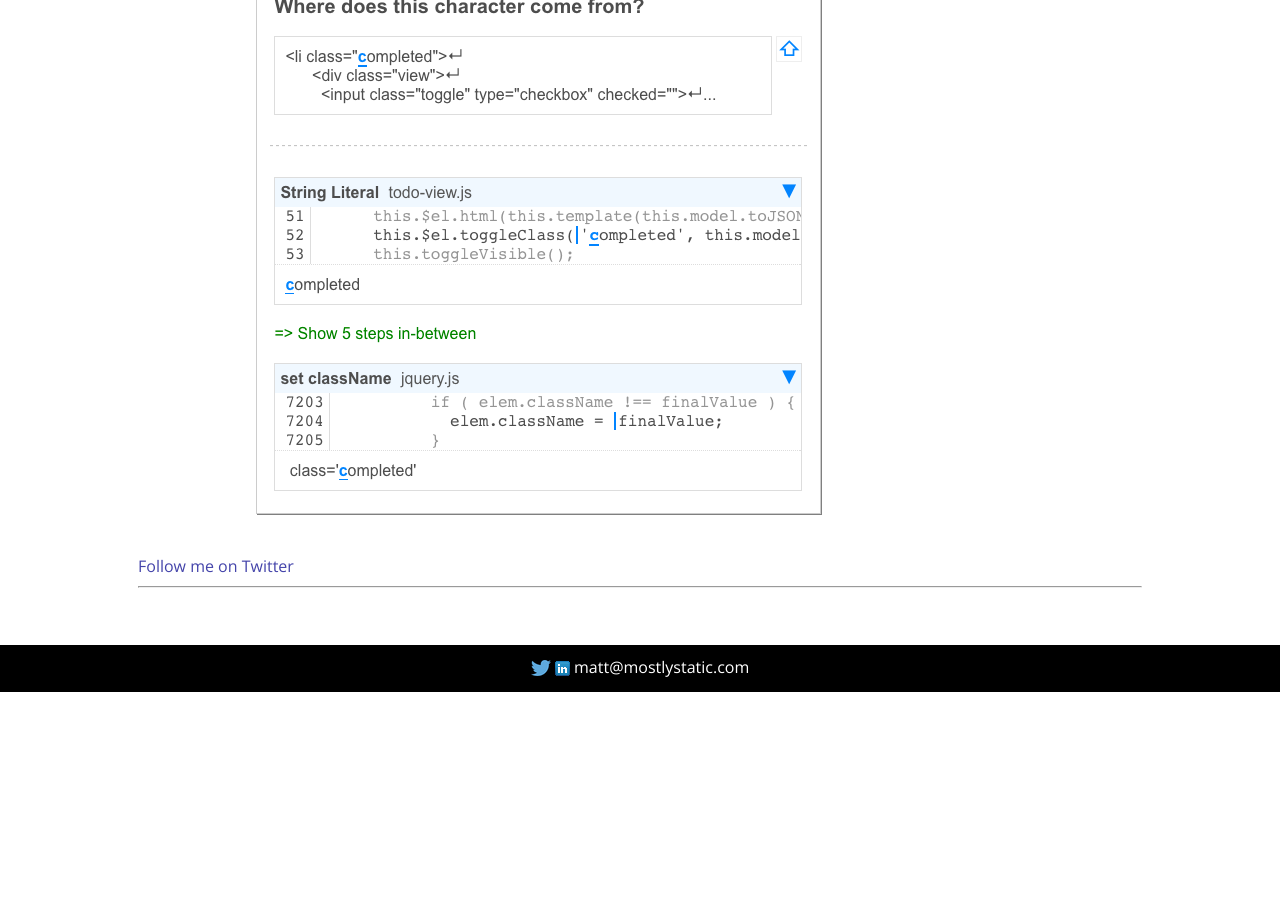
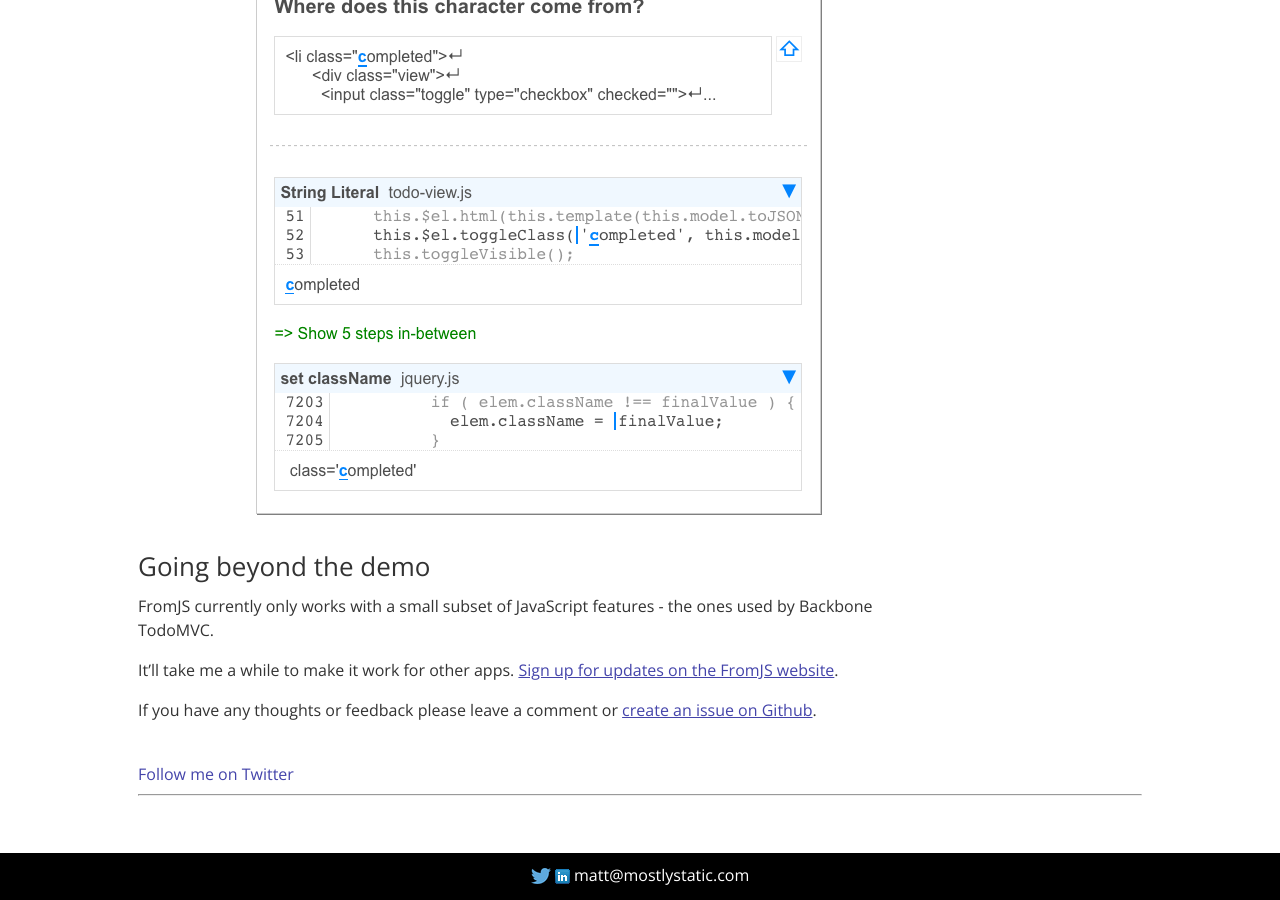
Before and after one commit to mattzeunert/mattzeunert.github.io, a Jekyll site: the page built from _posts/2016-07-17-understanding-backbone-todomvc-with-from-js.md, in a window 1280 px wide and 900 px high, scrolled down 4155 px. Built offline with Jekyll 4.4.1, drawn with Linux system fonts in a browser that asks for light colours; nearby versions of some CDN libraries; comment, search, counter and statistics services are not loaded; before the commit the page ends 4847 px from its top, so only the background shows below that.

Commit message:
Add last section to demo post.

```diff
--- a/_posts/2016-07-17-understanding-backbone-todomvc-with-from-js.md
+++ b/_posts/2016-07-17-understanding-backbone-todomvc-with-from-js.md
@@ -73,3 +73,11 @@ Each todo item in TodoMVC appears as an `<li>` tag in the DOM. It's hard to sele
 By clicking on the class name we can see where the `<li>` tag was marked as completed. The class is added in todo-view.js if the view's model has been marked as completed.
 
 ![Completed class origin](/img/blog/fromjs-demo/completed-class-origin.png)
+
+## Going beyond the demo
+
+FromJS currently only works with a small subset of JavaScript features - the ones used by Backbone TodoMVC.
+
+It'll take me a while to make it work for other apps. [Sign up for updates on the FromJS website](http://www.fromjs.com/).
+
+If you have any thoughts or feedback please leave a comment or [create an issue on Github](https://github.com/mattzeunert/fromjs).
```
